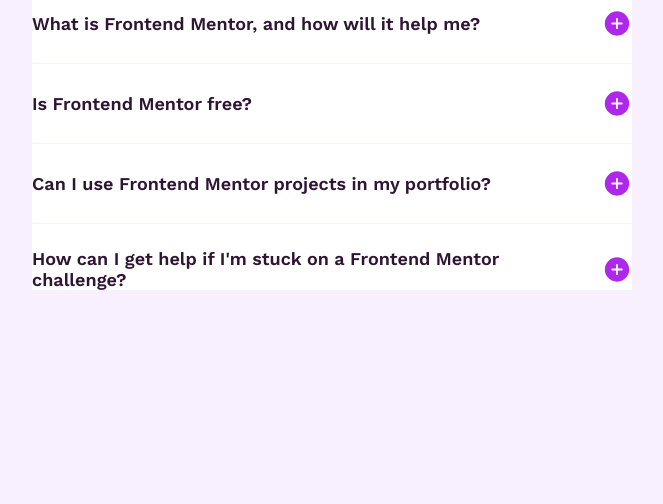
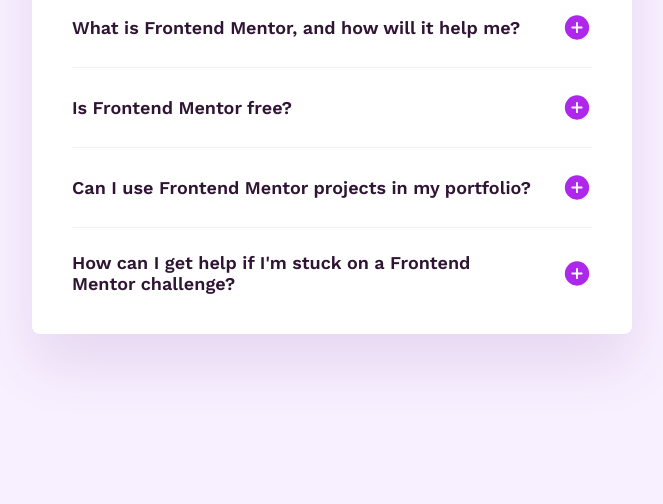
Before and after one commit to dave-cross/Frontend-Mentor-faq-accordion-profile-solution, a plain HTML site: page index.html in a window 1280 px wide. Shown: the part 296-800 px from the top of the page, without its empty margins (308-971 px from the left). Drawn offline with nearby package versions, Linux system fonts and the light colour scheme.

Commit message:
style(faq): add block styles

```diff
--- a/style.css
+++ b/style.css
@@ -174,5 +174,23 @@ summary {
 }
 
 .faq {
+  --flow-space: var(--space-300);
   background-color: var(--white);
+  border-radius: var(--radius-sm);
+  box-shadow: var(--shadow);
+  padding: var(--space-300);
+  width: 100%;
+
+  @media (min-width: 450px) {
+    --flow-space: var(--space-400);
+    padding: var(--space-500);
+  }
 }
+
+.faq__content > * {
+  --flow-space: var(--space-250);
+
+  @media (min-width: 450px) {
+    --flow-space: var(--space-300);
+  }
+}
```
